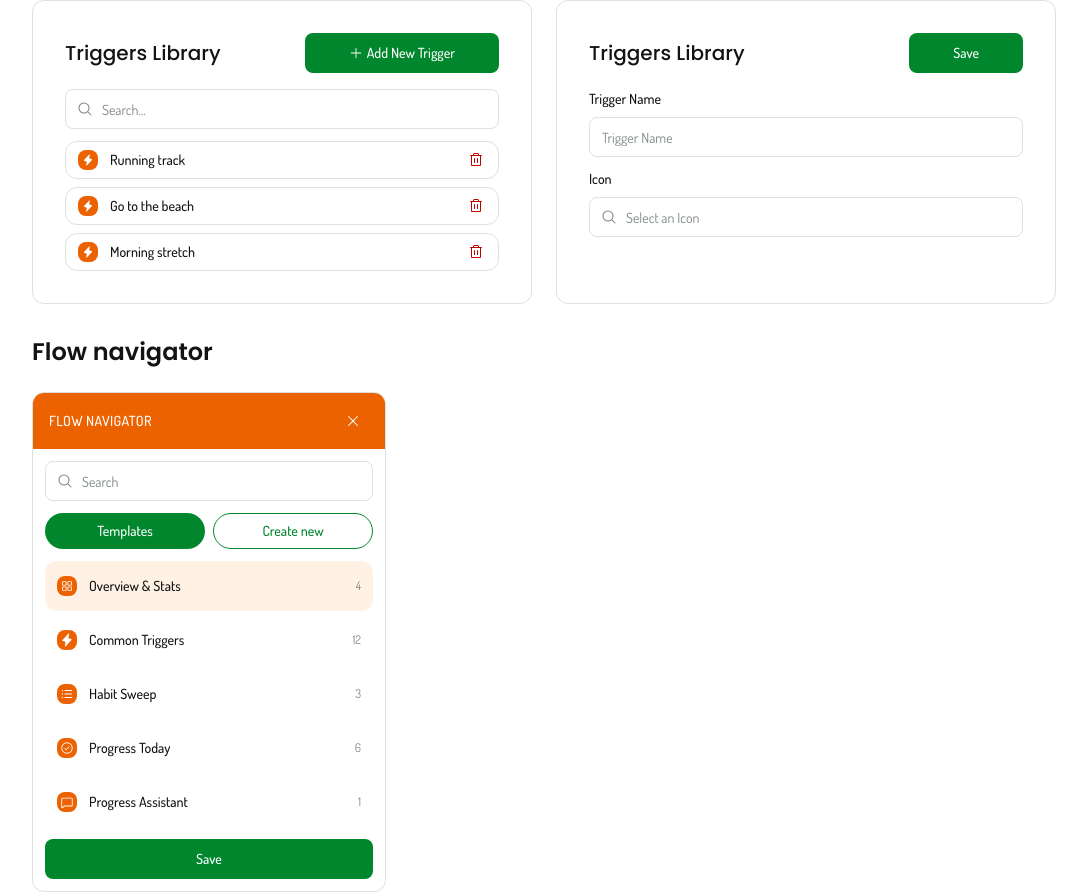
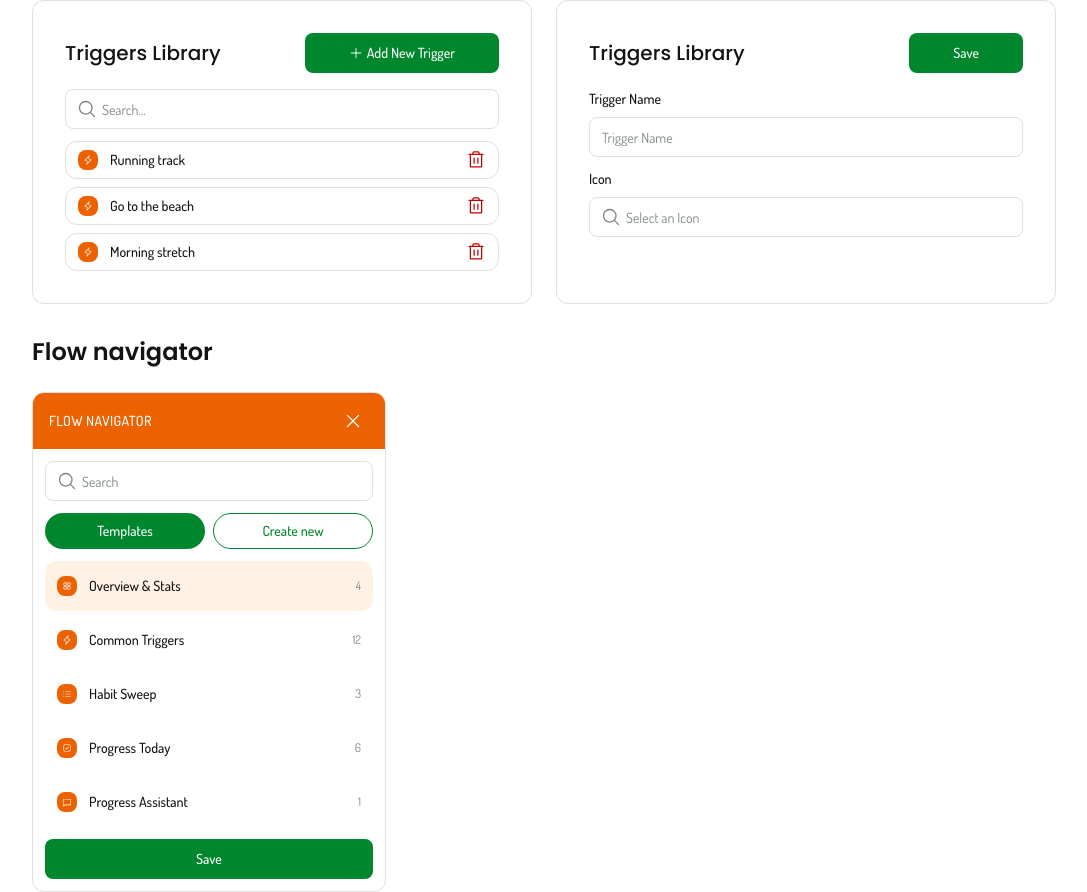
Before and after one commit to kheron-creator/progress-pad, a Next.js app: page /design-system in a window 1280 px wide. Shown: the part 9534-10426 px from the top of the page, without its empty margins (96-1183 px from the left). Built offline with nearby package versions, Linux system fonts and the light colour scheme.

Commit message:
Updated icons and icon mark

```diff
--- a/components/ui/icon-mark.tsx
+++ b/components/ui/icon-mark.tsx
@@ -4,6 +4,7 @@ import { cn } from "@/lib/utils/cn";
 
 export type IconMarkSize = "xs" | "sm" | "md" | "lg";
 export type IconMarkShape = "square" | "circle";
+export type IconMarkLook = "filled" | "outline";
 export type IconMarkTone =
   | "accent"
   | "primary"
@@ -18,17 +19,18 @@ type IconMarkProps = HTMLAttributes<HTMLSpanElement> & {
   size?: IconMarkSize;
   shape?: IconMarkShape;
   tone?: IconMarkTone;
+  look?: IconMarkLook;
   children: ReactNode;
 };
 
 const sizeClass: Record<IconMarkSize, string> = {
-  xs: "size-5",
-  sm: "size-[1.625rem]",
-  md: "size-9",
-  lg: "size-10",
+  xs: "size-(--pp-space-20) [&_svg]:size-(--pp-font-size-10)",
+  sm: "size-[1.625rem] [&_svg]:size-(--pp-font-size-14)",
+  md: "size-(--pp-space-36) [&_svg]:size-(--pp-font-size-16)",
+  lg: "size-(--pp-space-40) [&_svg]:size-(--pp-font-size-22)",
 };
 
-const toneClass: Record<IconMarkTone, string> = {
+const filledToneClass: Record<IconMarkTone, string> = {
   accent: "bg-accent text-accent-foreground",
   primary: "bg-primary text-primary-foreground",
   "primary-muted": "bg-primary-muted text-primary",
@@ -36,13 +38,25 @@ const toneClass: Record<IconMarkTone, string> = {
   success: "bg-success text-foreground-inverse",
   warning: "bg-warning text-foreground-inverse",
   info: "bg-info text-foreground-inverse",
-  surface: "bg-surface",
+  surface: "bg-surface text-foreground",
+};
+
+const outlineToneClass: Record<IconMarkTone, string> = {
+  accent: "border-accent bg-accent-muted text-accent",
+  primary: "border-primary bg-primary-muted text-primary",
+  "primary-muted": "border-primary bg-primary-muted text-primary",
+  secondary: "border-secondary bg-secondary-muted text-secondary",
+  success: "border-success bg-success-muted text-success-foreground",
+  warning: "border-warning bg-warning-muted text-warning-foreground",
+  info: "border-info bg-info-muted text-info-foreground",
+  surface: "border-border bg-surface text-foreground",
 };
 
 export function IconMark({
   size = "sm",
   shape = "square",
   tone = "accent",
+  look = "filled",
   className,
   children,
   ...props
@@ -53,7 +67,7 @@ export function IconMark({
         "inline-flex shrink-0 items-center justify-center",
         shape === "circle" ? "rounded-full" : "rounded-sm",
         sizeClass[size],
-        toneClass[tone],
+        look === "outline" ? cn("border", outlineToneClass[tone]) : filledToneClass[tone],
         className,
       )}
       {...props}
--- a/components/ui/icon.tsx
+++ b/components/ui/icon.tsx
@@ -1,8 +1,13 @@
 "use client";
 
+import type { ComponentType } from "react";
 import {
   BarbellIcon as PhosphorBarbellIcon,
   BellIcon as PhosphorBellIcon,
+  BookOpenIcon as PhosphorBookOpenIcon,
+  BrainIcon as PhosphorBrainIcon,
+  BriefcaseIcon as PhosphorBriefcaseIcon,
+  CalendarBlankIcon as PhosphorCalendarBlankIcon,
   CameraIcon as PhosphorCameraIcon,
   CaretLeftIcon,
   CaretRightIcon,
@@ -11,15 +16,22 @@ import {
   ChartLineUpIcon as PhosphorChartLineUpIcon,
   CheckCircleIcon as PhosphorCheckCircleIcon,
   CheckIcon as PhosphorCheckIcon,
+  ChecksIcon as PhosphorChecksIcon,
   DotsSixVerticalIcon,
+  HeadCircuitIcon as PhosphorHeadCircuitIcon,
+  HeartIcon as PhosphorHeartIcon,
+  LightbulbIcon as PhosphorLightbulbIcon,
   LightningIcon as PhosphorLightningIcon,
   ListBulletsIcon as PhosphorListBulletsIcon,
   ListIcon as PhosphorListIcon,
   MagnifyingGlassIcon as PhosphorMagnifyingGlassIcon,
+  MicrophoneIcon as PhosphorMicrophoneIcon,
   MoonIcon as PhosphorMoonIcon,
   NoteIcon as PhosphorNoteIcon,
   PencilSimpleIcon,
   PlusIcon as PhosphorPlusIcon,
+  QuotesIcon as PhosphorQuotesIcon,
+  SmileyIcon as PhosphorSmileyIcon,
   SparkleIcon as PhosphorSparkleIcon,
   SquaresFourIcon,
   StarIcon as PhosphorStarIcon,
@@ -30,220 +42,105 @@ import {
   EnvelopeSimpleIcon,
   EyeIcon as PhosphorEyeIcon,
   EyeSlashIcon as PhosphorEyeSlashIcon,
+  Info as PhosphorInfoIcon,
   LockSimpleIcon,
   UploadSimpleIcon,
   PaperPlaneTiltIcon,
   UserIcon as PhosphorUserIcon,
+  UsersThreeIcon as PhosphorUsersThreeIcon,
   XIcon,
   type IconProps as PhosphorIconProps,
 } from "@phosphor-icons/react";
 
 import { cn } from "@/lib/utils/cn";
 
-export type IconProps = PhosphorIconProps;
+export const iconSize = {
+  xs: 20,
+  sm: 26,
+  md: 36,
+  lg: 40,
+} as const;
+
+export type IconSizeName = keyof typeof iconSize;
+
+export type IconProps = Omit<PhosphorIconProps, "size"> & {
+  size?: PhosphorIconProps["size"] | IconSizeName;
+};
+
+function resolveIconSize(size: IconProps["size"]) {
+  if (size == null) {
+    return iconSize.xs;
+  }
+
+  if (typeof size === "string" && size in iconSize) {
+    return iconSize[size as IconSizeName];
+  }
+
+  return size;
+}
 
 function iconClass(className: string | undefined) {
   return cn("shrink-0", className);
 }
 
-export function CheckIcon({ className, ...props }: IconProps) {
-  return (
-    <PhosphorCheckIcon aria-hidden size={16} weight="regular" className={iconClass(className)} {...props} />
-  );
+function withIcon(Icon: ComponentType<PhosphorIconProps>) {
+  return function BrandIcon({ className, size, weight = "regular", ...props }: IconProps) {
+    return (
+      <Icon
+        aria-hidden
+        size={resolveIconSize(size)}
+        weight={weight}
+        className={iconClass(className)}
+        {...props}
+      />
+    );
+  };
 }
 
-export function ChevronDownIcon({ className, ...props }: IconProps) {
-  return (
-    <CaretDownIcon aria-hidden size={16} weight="regular" className={iconClass(className)} {...props} />
-  );
-}
-
-export function StarIcon({ className, ...props }: IconProps) {
-  return (
-    <PhosphorStarIcon aria-hidden size={16} weight="regular" className={iconClass(className)} {...props} />
-  );
-}
-
-export function CloseIcon({ className, ...props }: IconProps) {
-  return <XIcon aria-hidden size={16} weight="regular" className={iconClass(className)} {...props} />;
-}
-
-export function UserIcon({ className, ...props }: IconProps) {
-  return (
-    <PhosphorUserIcon aria-hidden size={16} weight="regular" className={iconClass(className)} {...props} />
-  );
-}
-
-export function SunIcon({ className, ...props }: IconProps) {
-  return (
-    <PhosphorSunIcon aria-hidden size={16} weight="regular" className={iconClass(className)} {...props} />
-  );
-}
-
-export function MoonIcon({ className, ...props }: IconProps) {
-  return (
-    <PhosphorMoonIcon aria-hidden size={16} weight="regular" className={iconClass(className)} {...props} />
-  );
-}
-
-export function SparkleIcon({ className, ...props }: IconProps) {
-  return (
-    <PhosphorSparkleIcon aria-hidden size={16} weight="regular" className={iconClass(className)} {...props} />
-  );
-}
-
-export function LightningIcon({ className, ...props }: IconProps) {
-  return (
-    <PhosphorLightningIcon aria-hidden size={16} weight="fill" className={iconClass(className)} {...props} />
-  );
-}
-
-export function TrashIcon({ className, ...props }: IconProps) {
-  return (
-    <PhosphorTrashIcon aria-hidden size={16} weight="regular" className={iconClass(className)} {...props} />
-  );
-}
-
-export function BellIcon({ className, ...props }: IconProps) {
-  return (
-    <PhosphorBellIcon aria-hidden size={16} weight="regular" className={iconClass(className)} {...props} />
-  );
-}
-
-export function MenuIcon({ className, ...props }: IconProps) {
-  return (
-    <PhosphorListIcon aria-hidden size={16} weight="regular" className={iconClass(className)} {...props} />
-  );
-}
-
-export function SearchIcon({ className, ...props }: IconProps) {
-  return (
-    <PhosphorMagnifyingGlassIcon aria-hidden size={16} weight="regular" className={iconClass(className)} {...props} />
-  );
-}
-
-export function PlusIcon({ className, ...props }: IconProps) {
-  return (
-    <PhosphorPlusIcon aria-hidden size={16} weight="regular" className={iconClass(className)} {...props} />
-  );
-}
-
-export function PencilIcon({ className, ...props }: IconProps) {
-  return (
-    <PencilSimpleIcon aria-hidden size={16} weight="regular" className={iconClass(className)} {...props} />
-  );
-}
-
-export function DragHandleIcon({ className, ...props }: IconProps) {
-  return (
-    <DotsSixVerticalIcon aria-hidden size={16} weight="regular" className={iconClass(className)} {...props} />
-  );
-}
-
-export function ChevronLeftIcon({ className, ...props }: IconProps) {
-  return (
-    <CaretLeftIcon aria-hidden size={16} weight="regular" className={iconClass(className)} {...props} />
-  );
-}
-
-export function ChevronRightIcon({ className, ...props }: IconProps) {
-  return (
-    <CaretRightIcon aria-hidden size={16} weight="regular" className={iconClass(className)} {...props} />
-  );
-}
-
-export function GridIcon({ className, ...props }: IconProps) {
-  return (
-    <SquaresFourIcon aria-hidden size={16} weight="regular" className={iconClass(className)} {...props} />
-  );
-}
-
-export function ListBulletsIcon({ className, ...props }: IconProps) {
-  return (
-    <PhosphorListBulletsIcon aria-hidden size={16} weight="regular" className={iconClass(className)} {...props} />
-  );
-}
-
-export function CheckCircleIcon({ className, ...props }: IconProps) {
-  return (
-    <PhosphorCheckCircleIcon aria-hidden size={16} weight="regular" className={iconClass(className)} {...props} />
-  );
-}
-
-export function ChatIcon({ className, ...props }: IconProps) {
-  return (
-    <PhosphorChatIcon aria-hidden size={16} weight="regular" className={iconClass(className)} {...props} />
-  );
-}
-
-export function UploadIcon({ className, ...props }: IconProps) {
-  return (
-    <UploadSimpleIcon aria-hidden size={16} weight="regular" className={iconClass(className)} {...props} />
-  );
-}
-
-export function CameraIcon({ className, ...props }: IconProps) {
-  return (
-    <PhosphorCameraIcon aria-hidden size={16} weight="regular" className={iconClass(className)} {...props} />
-  );
-}
-
-export function SendIcon({ className, ...props }: IconProps) {
-  return (
-    <PaperPlaneTiltIcon aria-hidden size={16} weight="fill" className={iconClass(className)} {...props} />
-  );
-}
-
-export function BarbellIcon({ className, ...props }: IconProps) {
-  return (
-    <PhosphorBarbellIcon aria-hidden size={16} weight="regular" className={iconClass(className)} {...props} />
-  );
-}
-
-export function NoteIcon({ className, ...props }: IconProps) {
-  return (
-    <PhosphorNoteIcon aria-hidden size={16} weight="regular" className={iconClass(className)} {...props} />
-  );
-}
-
-export function TargetIcon({ className, ...props }: IconProps) {
-  return (
-    <PhosphorTargetIcon aria-hidden size={16} weight="fill" className={iconClass(className)} {...props} />
-  );
-}
-
-export function ChartLineIcon({ className, ...props }: IconProps) {
-  return (
-    <PhosphorChartLineUpIcon aria-hidden size={16} weight="regular" className={iconClass(className)} {...props} />
-  );
-}
-
-export function SunHorizonIcon({ className, ...props }: IconProps) {
-  return (
-    <PhosphorSunHorizonIcon aria-hidden size={16} weight="fill" className={iconClass(className)} {...props} />
-  );
-}
-
-export function EnvelopeIcon({ className, ...props }: IconProps) {
-  return (
-    <EnvelopeSimpleIcon aria-hidden size={16} weight="regular" className={iconClass(className)} {...props} />
-  );
-}
-
-export function LockIcon({ className, ...props }: IconProps) {
-  return (
-    <LockSimpleIcon aria-hidden size={16} weight="regular" className={iconClass(className)} {...props} />
-  );
-}
-
-export function EyeIcon({ className, ...props }: IconProps) {
-  return (
-    <PhosphorEyeIcon aria-hidden size={16} weight="regular" className={iconClass(className)} {...props} />
-  );
-}
-
-export function EyeSlashIcon({ className, ...props }: IconProps) {
-  return (
-    <PhosphorEyeSlashIcon aria-hidden size={16} weight="regular" className={iconClass(className)} {...props} />
-  );
-}
+export const CheckIcon = withIcon(PhosphorCheckIcon);
+export const ChecksIcon = withIcon(PhosphorChecksIcon);
+export const ChevronDownIcon = withIcon(CaretDownIcon);
+export const StarIcon = withIcon(PhosphorStarIcon);
+export const CloseIcon = withIcon(XIcon);
+export const UserIcon = withIcon(PhosphorUserIcon);
+export const UsersThreeIcon = withIcon(PhosphorUsersThreeIcon);
+export const SunIcon = withIcon(PhosphorSunIcon);
+export const MoonIcon = withIcon(PhosphorMoonIcon);
+export const SmileyIcon = withIcon(PhosphorSmileyIcon);
+export const SparkleIcon = withIcon(PhosphorSparkleIcon);
+export const LightbulbIcon = withIcon(PhosphorLightbulbIcon);
+export const LightningIcon = withIcon(PhosphorLightningIcon);
+export const HeadCircuitIcon = withIcon(PhosphorHeadCircuitIcon);
+export const HeartIcon = withIcon(PhosphorHeartIcon);
+export const TrashIcon = withIcon(PhosphorTrashIcon);
+export const BellIcon = withIcon(PhosphorBellIcon);
+export const BookOpenIcon = withIcon(PhosphorBookOpenIcon);
+export const BrainIcon = withIcon(PhosphorBrainIcon);
+export const BriefcaseIcon = withIcon(PhosphorBriefcaseIcon);
+export const CalendarBlankIcon = withIcon(PhosphorCalendarBlankIcon);
+export const MenuIcon = withIcon(PhosphorListIcon);
+export const SearchIcon = withIcon(PhosphorMagnifyingGlassIcon);
+export const MicrophoneIcon = withIcon(PhosphorMicrophoneIcon);
+export const PlusIcon = withIcon(PhosphorPlusIcon);
+export const QuotesIcon = withIcon(PhosphorQuotesIcon);
+export const PencilIcon = withIcon(PencilSimpleIcon);
+export const DragHandleIcon = withIcon(DotsSixVerticalIcon);
+export const ChevronLeftIcon = withIcon(CaretLeftIcon);
+export const ChevronRightIcon = withIcon(CaretRightIcon);
+export const GridIcon = withIcon(SquaresFourIcon);
+export const ListBulletsIcon = withIcon(PhosphorListBulletsIcon);
+export const CheckCircleIcon = withIcon(PhosphorCheckCircleIcon);
+export const ChatIcon = withIcon(PhosphorChatIcon);
+export const UploadIcon = withIcon(UploadSimpleIcon);
+export const CameraIcon = withIcon(PhosphorCameraIcon);
+export const SendIcon = withIcon(PaperPlaneTiltIcon);
+export const BarbellIcon = withIcon(PhosphorBarbellIcon);
+export const NoteIcon = withIcon(PhosphorNoteIcon);
+export const TargetIcon = withIcon(PhosphorTargetIcon);
+export const ChartLineIcon = withIcon(PhosphorChartLineUpIcon);
+export const SunHorizonIcon = withIcon(PhosphorSunHorizonIcon);
+export const EnvelopeIcon = withIcon(EnvelopeSimpleIcon);
+export const InfoIcon = withIcon(PhosphorInfoIcon);
+export const LockIcon = withIcon(LockSimpleIcon);
+export const EyeIcon = withIcon(PhosphorEyeIcon);
+export const EyeSlashIcon = withIcon(PhosphorEyeSlashIcon);
```
